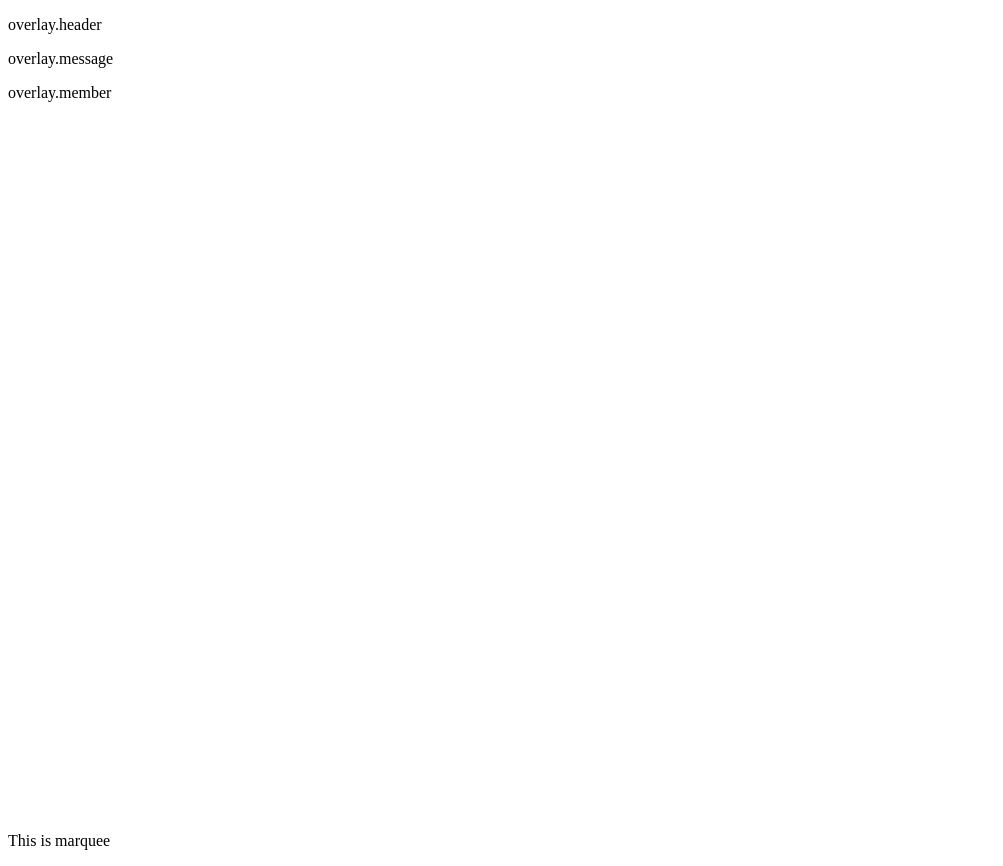
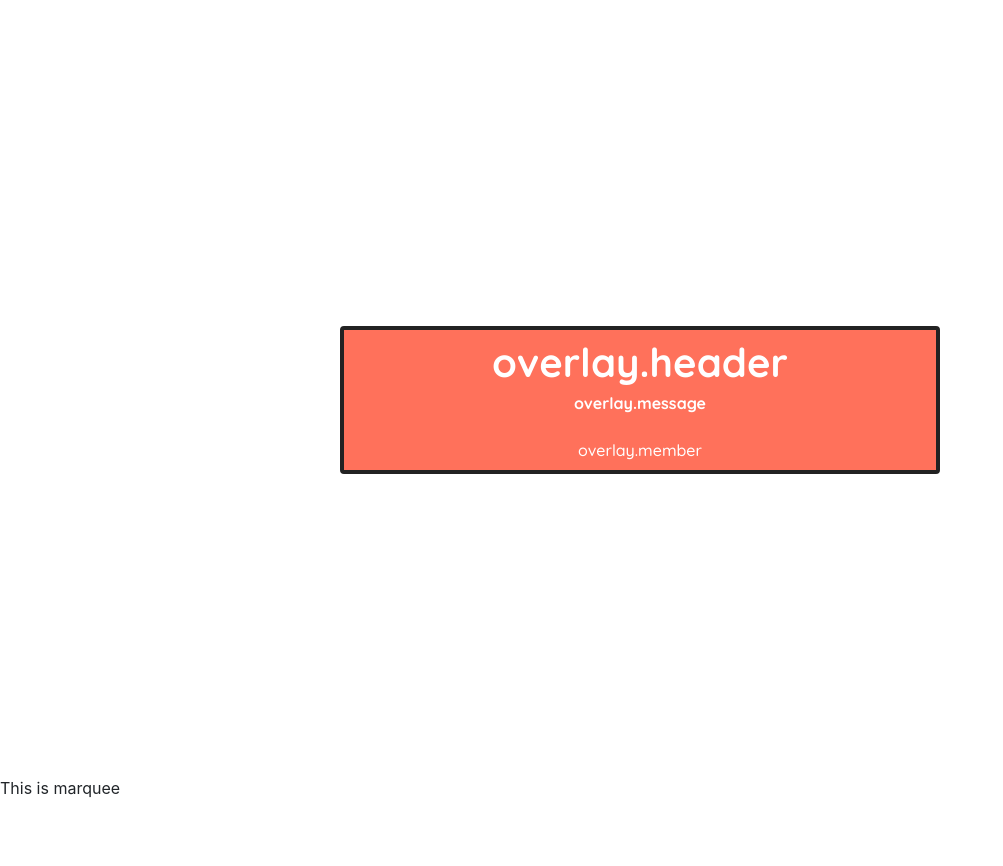
Before and after one commit to ikr4-m/qurban-controller, a React (Create React App) app in the folder frontend/: page / in a window 1280 px wide. Shown: the whole page, without its empty margins (0-1003 px from the left). After the commit the page ends 800 px from the top, so only its background shows below. Built offline with nearby package versions, Linux system fonts and the light colour scheme; no server answers.

Commit message:
Optimize Overlay.js components

```diff
--- a/frontend/src/Components/Overlay.js
+++ b/frontend/src/Components/Overlay.js
@@ -1,17 +1,18 @@
 import React from 'react'
+import '../Sass/main.scss'
 
 function Overlay (props) {
   return (
     <div className='overlay'>
       <div className='container-fluid d-flex flex-column' style={{ height: '100vh' }}>
-        <div className='p-5 m-auto text-center'>
-          <p>
+        <div className='py-2 notification m-auto text-center'>
+          <h1 className='mb-2'>
             {props.header || 'overlay.header'}
-          </p>
-          <p>
+          </h1>
+          <h6 className='mb-4'>
             {props.message || 'overlay.message'}
-          </p>
-          <p>
+          </h6>
+          <p className='mb-0'>
             {props.member.length === 0 ? 'overlay.member' : props.member}
           </p>
         </div>
```
